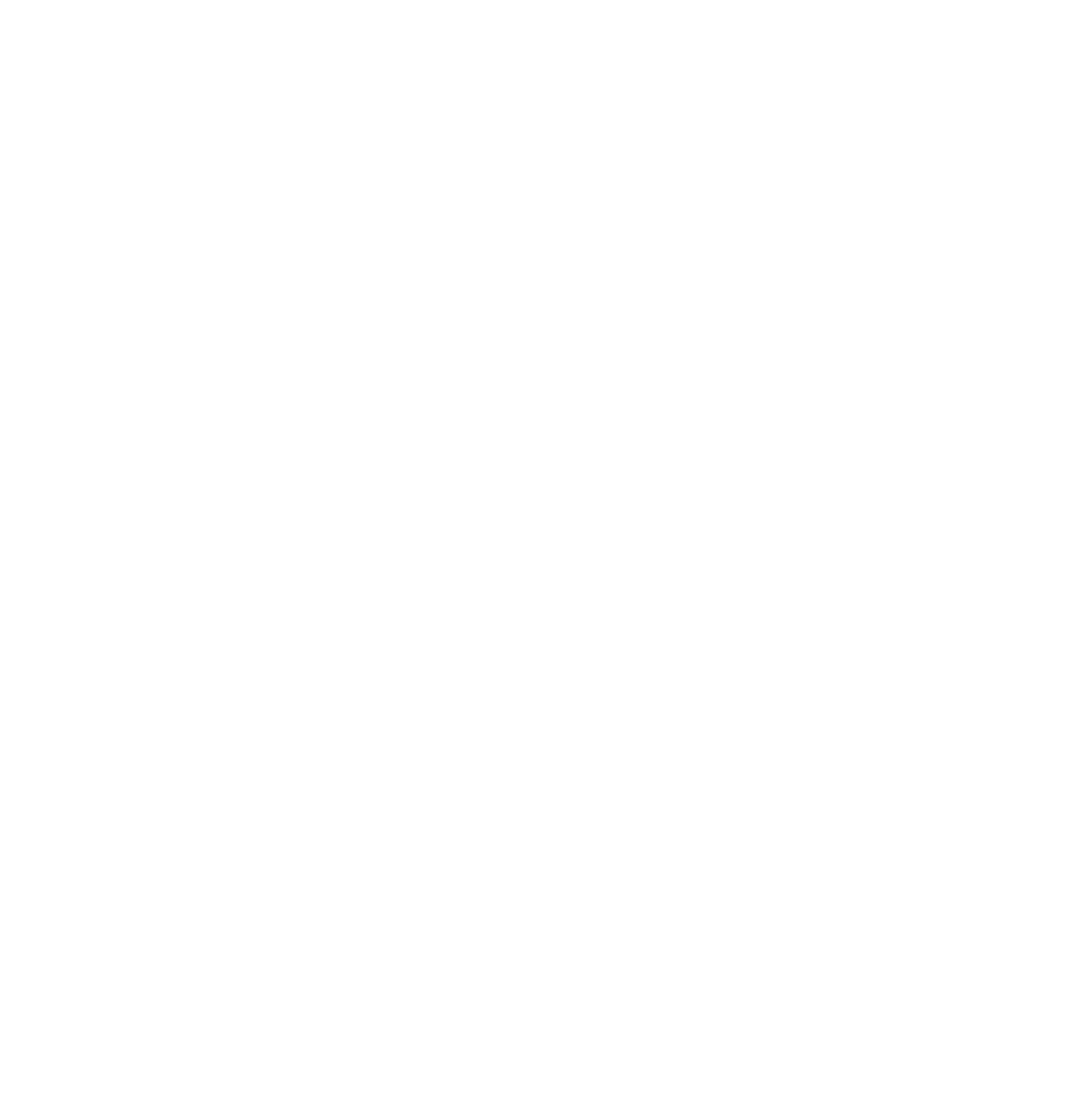
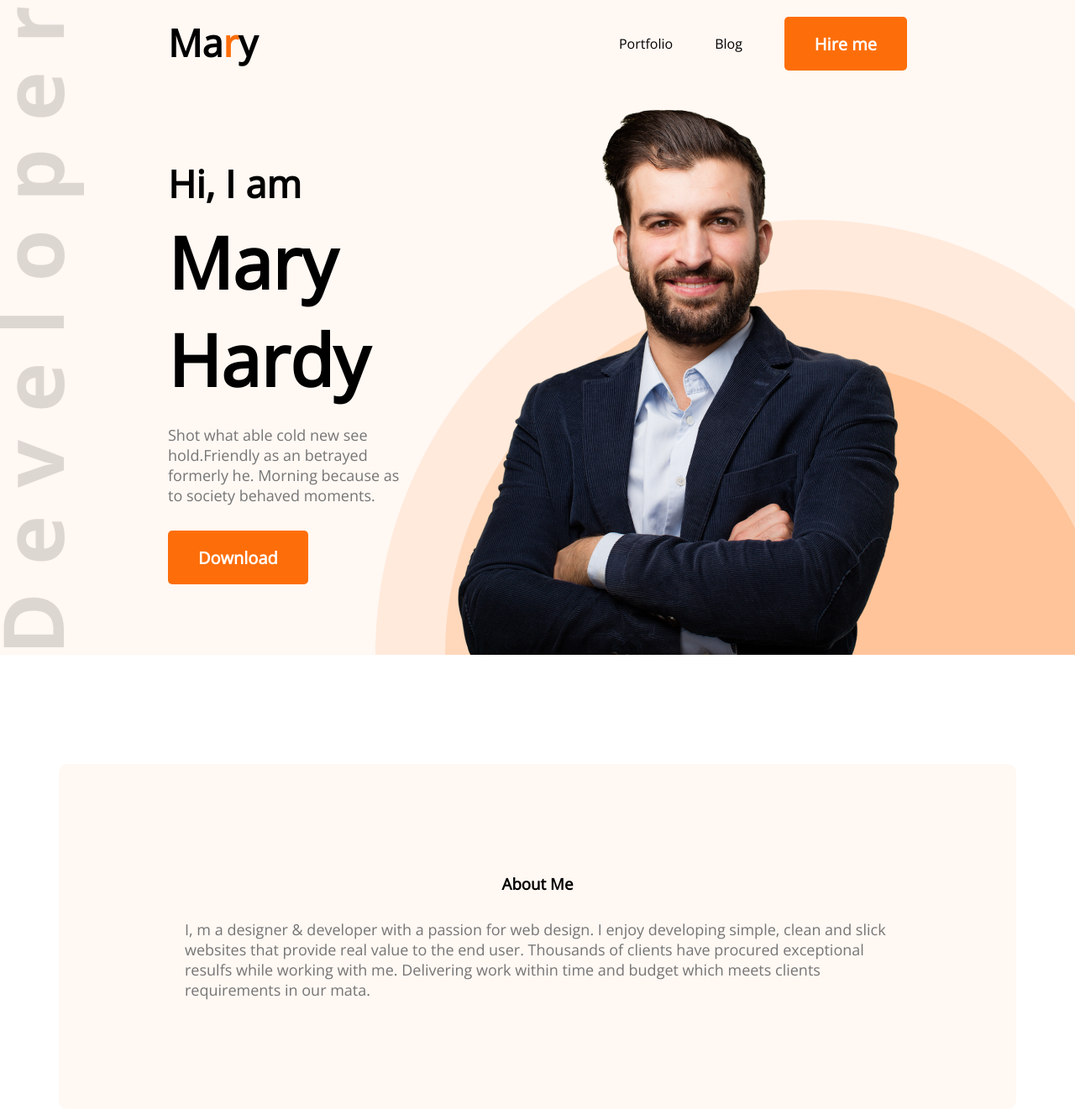
Before and after one commit to Sanzanaimaam/developer-portfolio, a plain HTML site: page index.html in a window 1280 px wide. Shown: the whole page at 84% size. Before the commit the page ends 800 px from the top, so only its background shows below. Drawn offline with nearby package versions, Linux system fonts and the light colour scheme.

Commit message:
3rd commit

```diff
--- a/index.html
+++ b/index.html
@@ -6,8 +6,43 @@
     <meta name="viewport" content="width=device-width, initial-scale=1.0">
     <title>developer portfolio</title>
     <link rel="stylesheet" href="styles/portfolio.css">
+    <link rel="preconnect" href="https://fonts.googleapis.com"><link rel="preconnect" href="https://fonts.gstatic.com" crossorigin><link href="https://fonts.googleapis.com/css2?family=Open+Sans&display=swap" rel="stylesheet">
 </head>
 <body>
+    <header class="header">
+        <nav>
+            <h1 class="nav-tile">Ma<span class="text-primary">r</span>y</h1>
+            <ul>
+                <li>Portfolio</li>
+                <li>Blog</li>
+                <li><button class="btn-primary">Hire me</button></li>
+            </ul>
+        </nav>
+        <!--Banner -->
+        <div class="banner">
+            <div>
+                <h3 class="banner-subtitle">Hi, I  am</h3>
+                <h1 class="banner-title">Mary Hardy</h1>
+                <p class="banner-description">Shot what able cold new see hold.Friendly as an betrayed
+                 formerly he. Morning because
+                as to society behaved moments.</p>
+                <button class="btn-primary">Download</button>
+            </div>
+                <img src="images/hardy.png" alt="">
+        </div>
+
+    </header>
+    <main>
+        <section class="about">
+            <h3 class="section-title">About Me</h3>
+            <p class="section-description">I, m a designer & developer with a passion for web design. I
+                enjoy developing simple, clean and slick websites that provide real value to the end
+                user. Thousands of clients have procured exceptional resulfs while working with me.
+                Delivering work within time and budget which meets clients requirements in our mata.
+            </p>
+        </section>
+    </main>
+    <footer></footer>
 
 </body>
 </html>
--- a/styles/portfolio.css
+++ b/styles/portfolio.css
@@ -0,0 +1,87 @@
+*{
+    margin:0;
+    font-family: 'Open Sans', sans-serif;
+}
+.nav-tile{
+    font-weight: 800;
+    font-size: 45px;
+}
+.text-primary{
+    color: #FD6E0A;
+}
+.header{
+    background:#FFF8F3;
+    background-image: url(../images/header_bg.png), url(../images/developer.png);
+    background-repeat: no-repeat;
+    background-position: bottom right, left;
+
+}
+nav {
+    display: flex;
+    justify-content: space-between; /*eita joto parbe content guloke 2 prante niye jabe*/
+    padding:20px 200px;
+}
+nav ul{
+    display: flex;
+    align-items: center; /*portfilo and blogs position fix*/
+}
+nav li{
+    list-style: none;
+    margin-left:50px;
+}
+/*button*/
+.btn-primary{
+    background-color:#FD6E0A;
+    border: none;
+    color: white;
+    border-radius: 5px;
+    padding: 18px 36px;
+    height: 64px;
+    font-weight: 700;
+    font-size: 20px;
+}
+.banner{
+    margin: 0 200px;/*dane bame 200 kore kintu upore lagbena tai 0*/
+    display: flex;
+    align-items: center;/*The align-items property is used to set the alignment of items inside the
+                        flexible container or in the given window. It aligns the Flex Items across the
+                         axis*/
+}
+.banner-title{
+    font-weight: 700;
+    font-size: 85px;
+    margin-bottom: 20px;
+
+}
+.banner-subtitle{
+    font-weight: 600;
+    font-size: 45px;
+    margin-bottom: 5px;
+}
+.banner-description{
+    color: #757575;
+    font-size: 18px;
+    margin-bottom: 30px;
+}
+/*main section*/
+main{
+     width: 1140px;
+     margin: 0 auto;
+}
+
+/*about section title*/
+.about{
+    margin-top: 130px;
+    background: #FFF8F3;
+    border-radius: 10px;
+    padding:130px 150px;
+}
+.section-title{
+    text-align: center;
+    margin-bottom: 30px;
+}
+.section-description{
+    color: #757575;
+    font-size: 18px;
+    color: #757575;
+}
```
